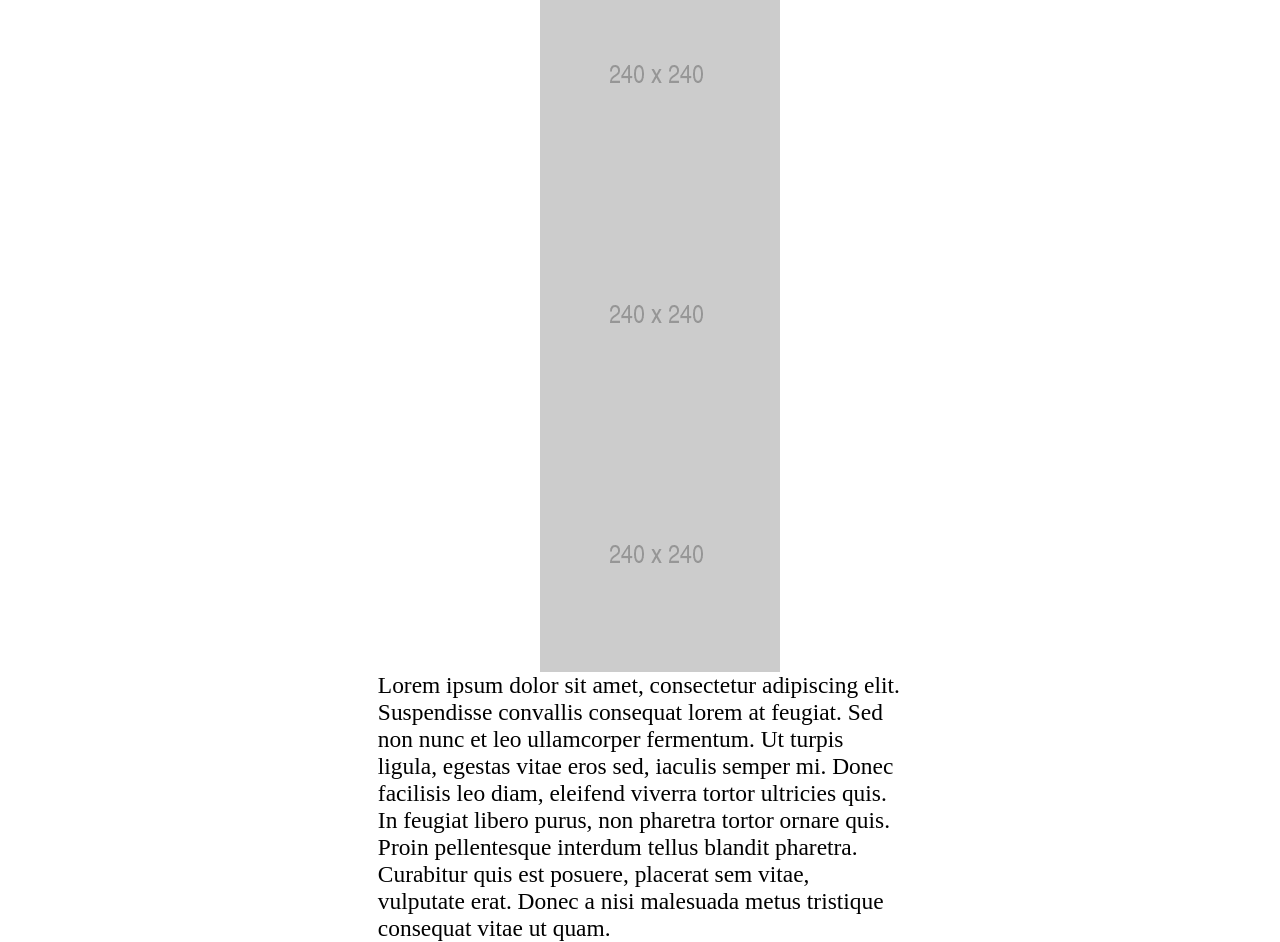
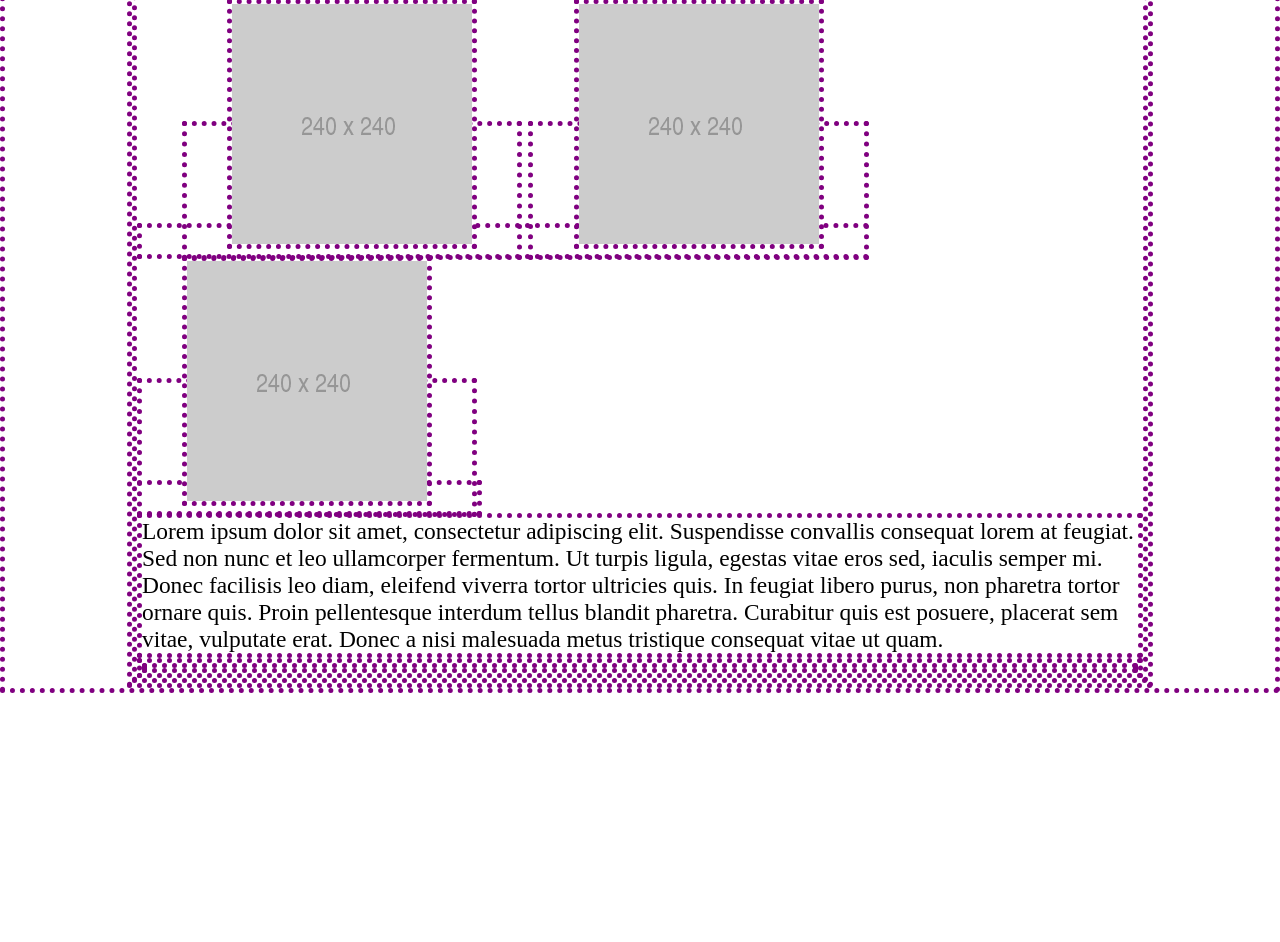
Before and after one commit to Tsarcastic/portfolio, a plain HTML site: page index.html in a window 1280 px wide. Shown: the part 654-1596 px from the top of the page. After the commit the page ends 1347 px from the top, so only its background shows below. Drawn offline with Linux system fonts and the light colour scheme.

Commit message:
styling beginning to work

```diff
--- a/index.html
+++ b/index.html
@@ -8,7 +8,7 @@
 </head>
 <body>
   <header>
-    <p>Brendan Davis</p>
+    <name>Brendan Davis</name>
     <ul id="moi">
       <li href>Projects</li>
       <li href="https://github.com/Tsarcastic">Github</li>
@@ -19,9 +19,9 @@
   <main> <!--This is the div that will sit between the header & footer  -->
     <img src="500x500.png" id="splash">
     <ul id="deGuerre">
-      <li><img src="240x240.png"></li>
-      <li><img src="240x240.png"></li>
-      <li><img src="240x240.png"></li>
+      <li class="work"><img src="240x240.png"></li>
+      <li class="work"><img src="240x240.png"></li>
+      <li class="work"><img src="240x240.png"></li>
     </ul>
     <p>Lorem ipsum dolor sit amet, consectetur adipiscing elit. Suspendisse convallis
       consequat lorem at feugiat. Sed non nunc et leo ullamcorper fermentum. Ut turpis
--- a/main.js
+++ b/main.js
@@ -1,3 +1,5 @@
+'use strict';
+
 var projects = [];
 //Builds the Projects - No append
 function Project(name, language, site, github, firstPublish) {
@@ -7,5 +9,4 @@ function Project(name, language, site, github, firstPublish) {
   this.site = site;
   this.github = github;
   projects.push(this);
-
 }
--- a/style.css
+++ b/style.css
@@ -1,7 +1,9 @@
 * {
-  max-width: 80%;
   margin: 0 auto;
   font-size: 110%;
+  border-width: 5px;
+  border-style: dotted;
+  border-color: purple;
 }
 
 header {
@@ -10,8 +12,12 @@ header {
   background-color: #661686;
 }
 
+body {
+  width:80%;
+}
+
 ul {
-  display: block;
+  display: inline;
 }
 
 li {
@@ -19,15 +25,22 @@ li {
 }
 
 img {
-  display: block;
+  display: inline;
 }
 
 .template {
   display: none;
 }
 
+.work {
+  padding-left: 4%;
+  padding-right: 4%;
+  padding-top: 10%;
+}
+
 #splash {
   margin: 0 auto;
+  display: block;
 }
 
 #moi {
@@ -35,6 +48,5 @@ img {
 }
 
 #deGuerre {
-  width: 80%
   display: relative;
 }
```
Also changed, not shown: desktop-example.png (added), mobile-example.png (added).
